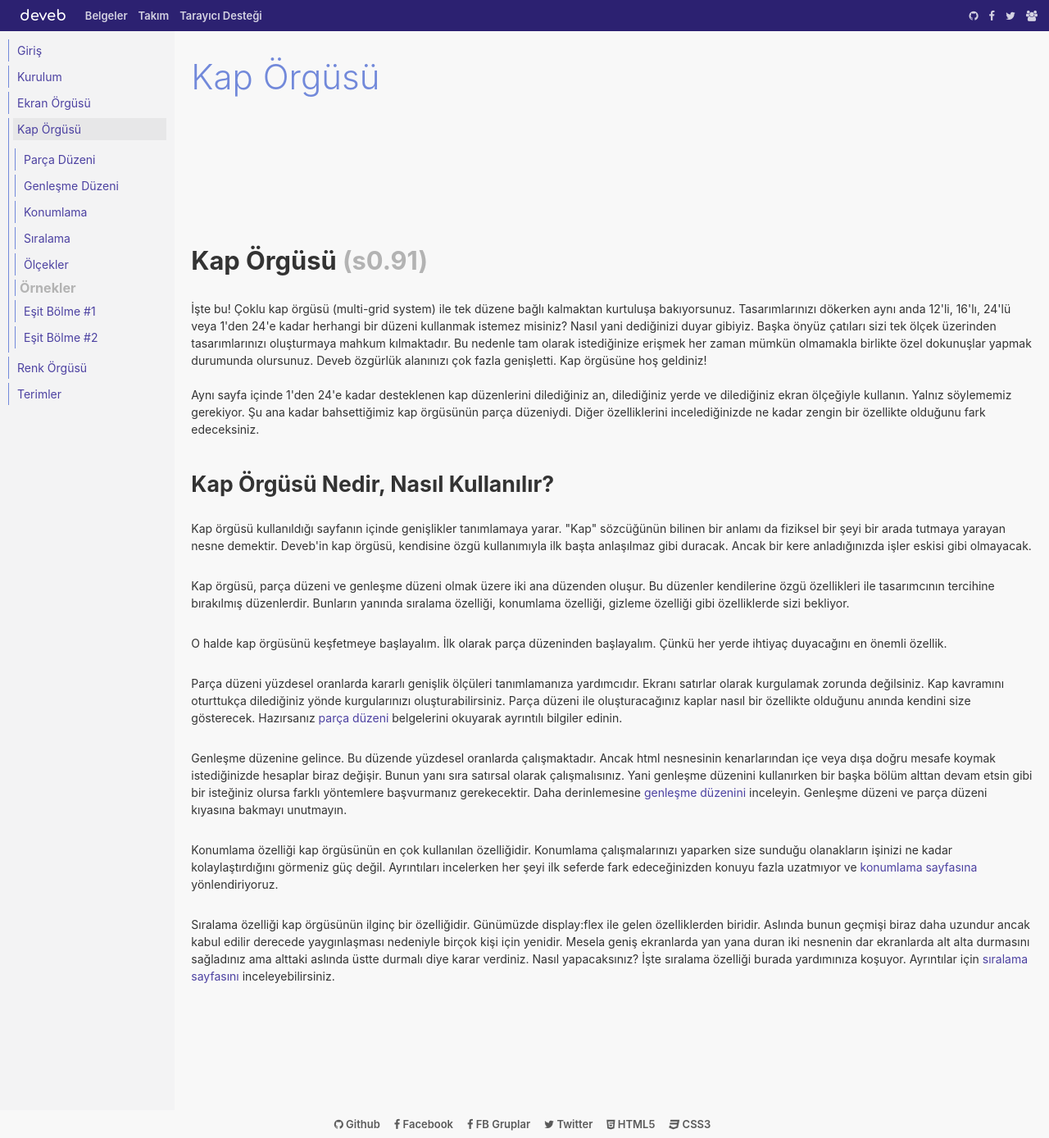
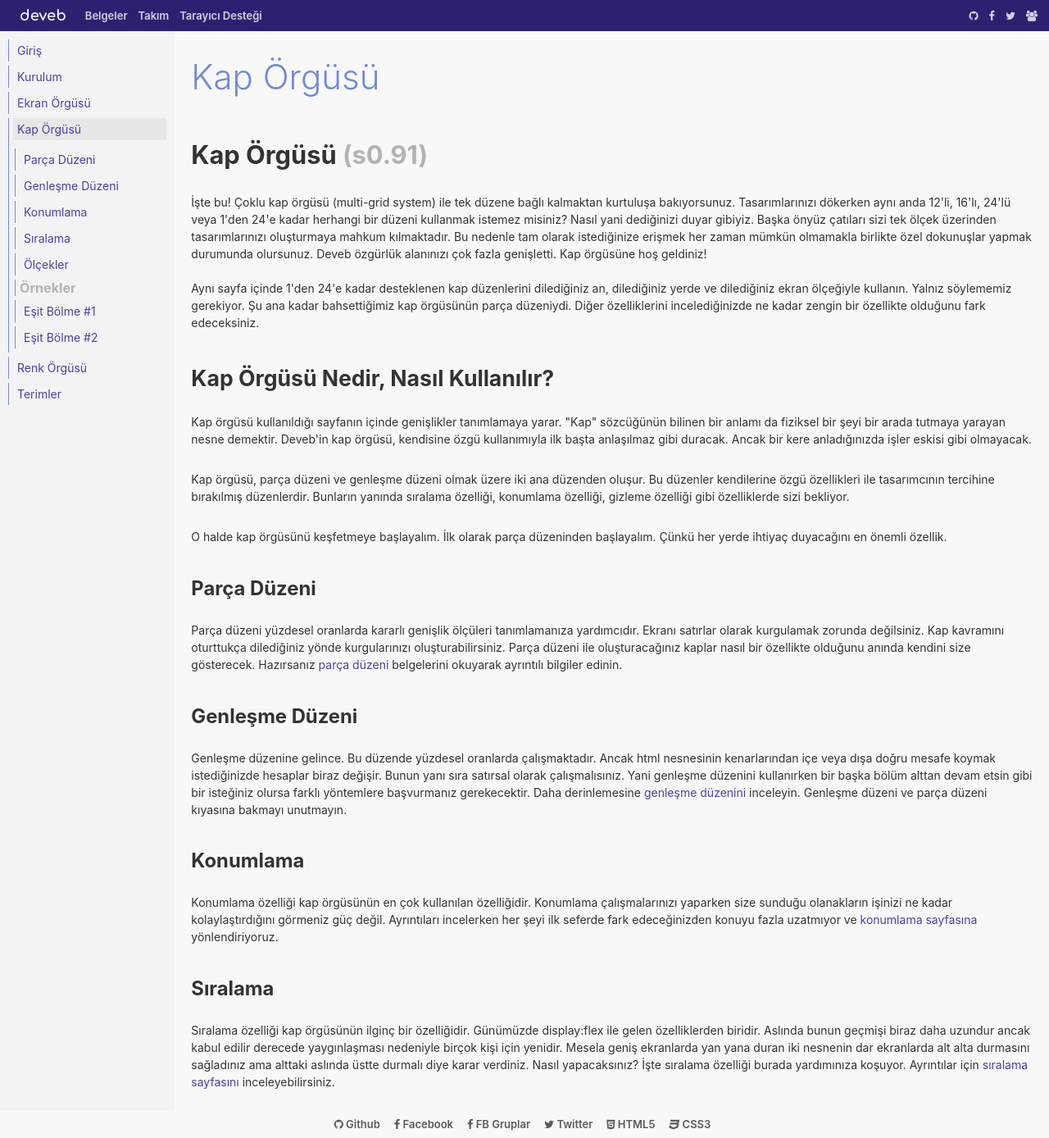
Before and after one commit to data-deveb/data-deveb.github.io, a Jekyll site: the page built from belgeler/kap-orgusu.html, in a window 1280 px wide. Shown: the whole page at 82% size. Built offline with Jekyll 4.4.1, drawn with Linux system fonts in a browser that asks for light colours.

Commit message:
düzeltme

```diff
--- a/belgeler/kap-orgusu.html
+++ b/belgeler/kap-orgusu.html
@@ -23,11 +23,16 @@ title: Kap Örgüsü
 
     <p>O halde kap örgüsünü keşfetmeye başlayalım. İlk olarak parça düzeninden başlayalım. Çünkü her yerde ihtiyaç duyacağını en önemli özellik.</p>
 
+    <h3>Parça Düzeni</h3>
     <p>Parça düzeni yüzdesel oranlarda kararlı genişlik ölçüleri tanımlamanıza yardımcıdır. Ekranı satırlar olarak kurgulamak zorunda değilsiniz. Kap kavramını oturttukça dilediğiniz yönde kurgularınızı oluşturabilirsiniz. Parça düzeni ile oluşturacağınız kaplar nasıl bir özellikte olduğunu anında kendini size gösterecek. Hazırsanız <a href="/belgeler/kap-orgusu/parca-duzeni.html">parça düzeni</a> belgelerini okuyarak ayrıntılı bilgiler edinin.</p>
+
+    <h3>Genleşme Düzeni</h3>
     <p>Genleşme düzenine gelince. Bu düzende yüzdesel oranlarda çalışmaktadır. Ancak html nesnesinin kenarlarından içe veya dışa doğru mesafe koymak istediğinizde hesaplar biraz değişir. Bunun yanı sıra satırsal olarak çalışmalısınız. Yani genleşme düzenini kullanırken bir başka bölüm alttan devam etsin gibi bir isteğiniz olursa farklı yöntemlere başvurmanız gerekecektir. Daha derinlemesine <a href="/belgeler/kap-orgusu/genlesme-duzeni.html">genleşme düzenini</a> inceleyin. Genleşme düzeni ve parça düzeni kıyasına bakmayı unutmayın.</p>
 
+    <h3>Konumlama</h3>
     <p>Konumlama özelliği kap örgüsünün en çok kullanılan özelliğidir. Konumlama çalışmalarınızı yaparken size sunduğu olanakların işinizi ne kadar kolaylaştırdığını görmeniz güç değil. Ayrıntıları incelerken her şeyi ilk seferde fark edeceğinizden konuyu fazla uzatmıyor ve <a href="/belgeler/kap-orgusu/konumlama.html">konumlama sayfasına</a> yönlendiriyoruz.</p>
 
+    <h3>Sıralama</h3>
     <p>Sıralama özelliği kap örgüsünün ilginç bir özelliğidir. Günümüzde display:flex ile gelen özelliklerden biridir. Aslında bunun geçmişi biraz daha uzundur ancak kabul edilir derecede yaygınlaşması nedeniyle birçok kişi için yenidir. Mesela geniş ekranlarda yan yana duran iki nesnenin dar ekranlarda alt alta durmasını sağladınız ama alttaki aslında üstte durmalı diye karar verdiniz. Nasıl yapacaksınız? İşte sıralama özelliği burada yardımınıza koşuyor. Ayrıntılar için <a href="/belgeler/kap-orgusu/siralama.html">sıralama sayfasını</a> inceleyebilirsiniz. </p>
 
 
```
